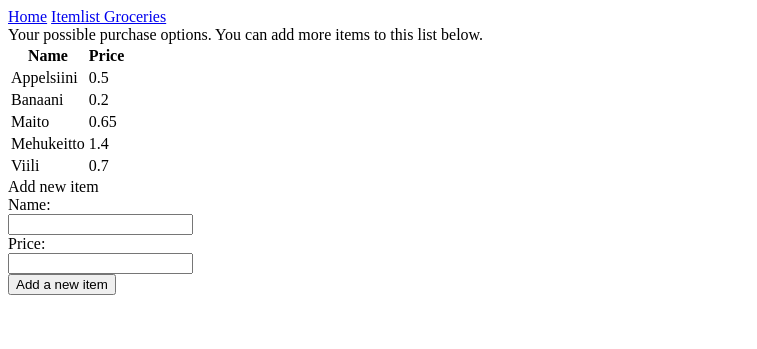
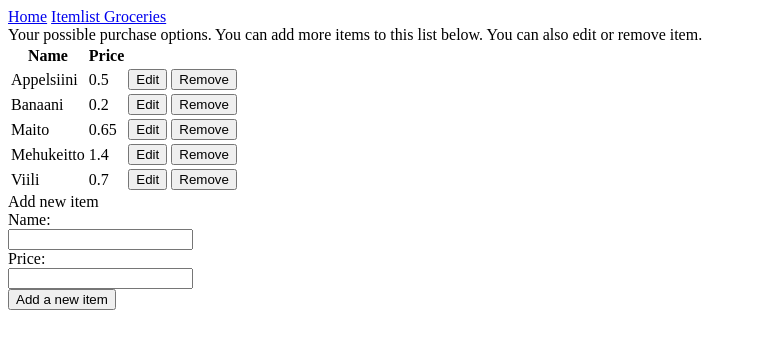
Before and after one commit to MiikaProject/Ostoslista, a Flask app: page /items in a window 1280 px wide. Shown: the top 349 px of the page, without its empty margins (0-757 px from the left). Run offline with Flask 2, Linux system fonts and the light colour scheme; data comes from the database, SQL or seed files in the repository.

Commit message:
added possibility to add or remove items from itemlist

```diff
--- a/application/items/templates/items.html
+++ b/application/items/templates/items.html
@@ -3,7 +3,7 @@
 
 {% block body %}
 <div>
-  Your possible purchase options. You can add more items to this list below.
+  Your possible purchase options. You can add more items to this list below. You can also edit or remove item.
 </div>
 <div>
   <table>
@@ -14,6 +14,17 @@
     </tr>
     <td>{{item.name}}</td>
     <td>{{item.price}}</td>
+    <td>
+      <form method="GET" action="{{url_for('items.item_view',item_id=item.id)}}">
+        <input type="submit" value="Edit" />
+      </form>
+
+    </td>
+    <td>
+      <form method="POST" action="{{url_for('items.item_remove',item_id=item.id)}}">
+        <input type="submit" value="Remove" />
+      </form>
+    </td>
     </tr>
     {% endfor %}
   </table>
--- a/application/items/views.py
+++ b/application/items/views.py
@@ -31,3 +31,42 @@ def item_create():
     db.session().commit()
 
     return redirect(url_for("items.items_index"))
+
+@items.route("/items/<item_id>",methods=["GET"])
+def item_view(item_id):
+    item = Item.query.filter(Item.id==item_id).first()
+    return render_template("item.html",item=item)
+
+@items.route("/items/<item_id>",methods=["POST"])
+def item_update(item_id):
+    #get new name and price from form
+    name = request.form.get("name")
+    price = (request.form.get("price"))
+
+    #get item from database
+    item = Item.query.filter(Item.id==item_id).first()
+
+    #set new name and price, check for empty fields, in that case keep old values
+    if(name!=""):
+        item.name=name
+    if(price!=""):
+        price = price.replace(",",".")
+        item.price=float(price)
+
+    #commit changes to database
+    db.session.add(item)
+    db.session.commit()
+
+    return redirect(url_for("items.items_index"))
+
+@items.route("/items/remove/<item_id>",methods=["POST"])
+def item_remove(item_id):
+    #get item from database
+    item = Item.query.filter(Item.id==item_id).first()
+
+    #remove item from database
+    db.session.delete(item)
+    db.session.commit()
+
+
+    return redirect(url_for("items.items_index"))
```
Also changed, not shown: application/items/templates/item.html (added, +25 -0 lines).
